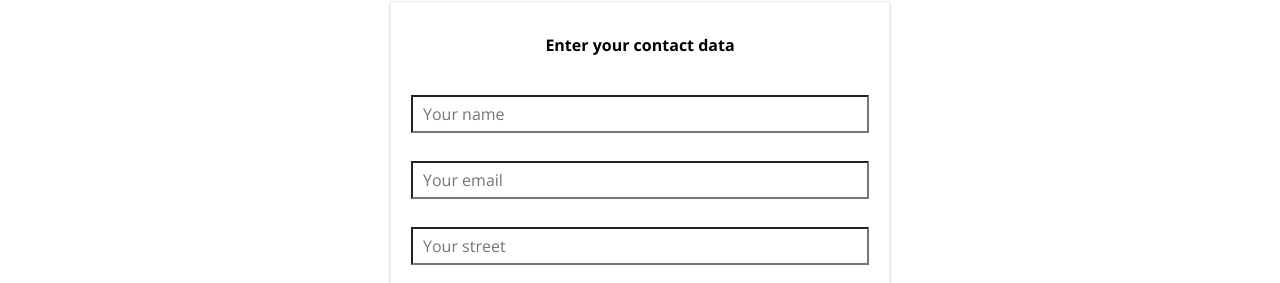
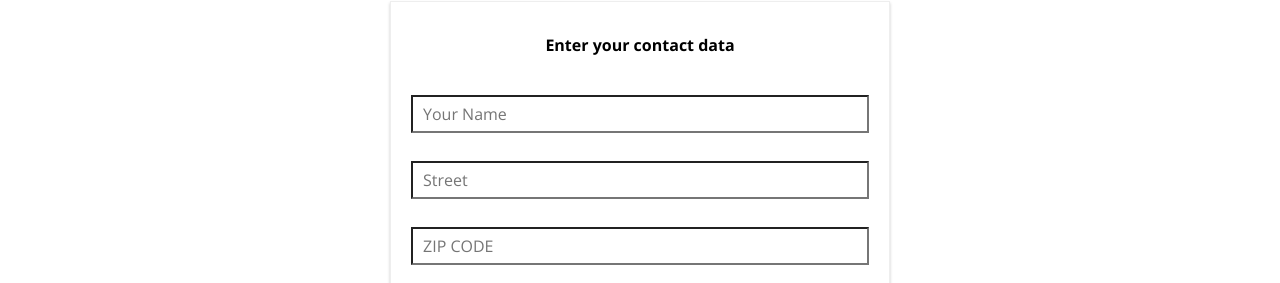
Before and after one commit to ionutale/burger-builder-reactjs, a React app: page /checkout in a window 1280 px wide. Both pictures are taken after a click on the button "CONTINUE". Shown: the part 517-800 px from the top of the page. Built offline with nearby package versions, Linux system fonts and the light colour scheme.

Commit message:
Setting Up a JS Config for the Form Dynamically Create Inputs based on JS Config

```diff
--- a/src/components/UI/Input/Input.js
+++ b/src/components/UI/Input/Input.js
@@ -2,14 +2,35 @@
 import classes from './Input.css'
 const Input = (props) => {
     let inputElement = null;
-    switch (props.inputtype) {
+    switch (props.elementType) {
         case('input'):
-            inputElement = <input className={classes.InputElement} {...props}/>
+            inputElement = <input
+            className={classes.InputElement}
+            {...props.elementConfig}
+            value={props.value}/>
+            break
+
         case('textArea'):
-            inputElement = <textarea className={classes.InputElement} {...props}/>
+            inputElement = <textarea
+            className={classes.InputElement}
+            {...props.elementConfig}
+            value={props.value}/>
+            break
+
+        case('select'):
+            inputElement = <textarea
+            className={classes.InputElement}
+            {...props.elementConfig}
+            value={props.value}/>
+            break
 
         default:
-        inputElement = <input className={classes.InputElement} {...props}/>
+        inputElement = <input
+        className={classes.InputElement}
+        {...props.elementConfig}
+        value={props.value}/>
+        break
+
     }
    return (
     <div className={classes.Input}>
--- a/src/containers/Checkout/ContactData/ContactData.js
+++ b/src/containers/Checkout/ContactData/ContactData.js
@@ -7,11 +7,49 @@
 
 class ContactData extends Component {
     state = {
-        name: '',
-        email: '',
-        address: {
-            street: '',
-            postaCode: ''
+        orderForm: {
+                name: {
+                    elementType: 'input',
+                    elementConfig: {
+                        type: 'text',
+                        placeholder: 'Your Name'
+                    }
+                },
+                street: {
+                    elementType: 'input',
+                    elementConfig: {
+                        type: 'text',
+                        placeholder: 'Street'
+                    }
+                },
+                zipCode: {
+                    elementType: 'input',
+                    elementConfig: {
+                        type: 'text',
+                        placeholder: 'ZIP CODE'
+                    }
+                },
+                country: {
+                    elementType: 'input',
+                    elementConfig: {
+                        type: 'text',
+                        placeholder: 'Country'
+                    }
+                },
+                email:{
+                    elementType: 'input',
+                    elementConfig: {
+                        type: 'email',
+                        placeholder: 'Email'
+                    }
+                },
+                deliveryMode: {
+                    elementType: 'select',
+                    elementConfig: {
+                        options: [{value: 'fastest', displayValue: 'Fastest'},
+                                {value: 'cheapest', displayValue: 'Cheapest'}]
+                    }
+                }
         },
         loading: false
     }
@@ -48,17 +86,31 @@
     }
 
     render() {
+        const formElementsArray = []
+        for (let key in this.state.orderForm) {
+            formElementsArray.push({
+                id: key,
+                config: this.state.orderForm[key],
+            })
+        }
+        console.log(formElementsArray)
         let form = (
-        <form>
-            <Input inputtype="input" type="text" name="name" placeholder="Your name" />
-            <Input inputtype="input" type="email" name="email" placeholder="Your email" />
-            <Input inputtype="input" type="text" name="street" placeholder="Your street" />
-            <Input inputtype="input" type="text" name="postalCode" placeholder="Your postalCode" />
-            <Button
-            btnType="Success"
-            clicked={this.orderHnadler}
-            >ORDER</Button>
-        </form>)
+            <form>
+                {formElementsArray.map(formElement => {
+                    return <Input
+                    key={formElement.id}
+                    elementType={formElement.config.elementType}
+                    elementConfig={formElement.config.elementConfig}
+                    value={formElement.config.value}
+                    />
+                })}
+                <Button
+                btnType="Success"
+                clicked={this.orderHnadler}
+                >ORDER</Button>
+            </form>
+        )
+
         if ( this.state.loading ) {
             form = ( <Spinner /> )
         }
--- a/src/containers/Orders/Orders.js
+++ b/src/containers/Orders/Orders.js
@@ -2,7 +2,7 @@
 import Order from '../../components/Order/Order';
 import Axios from '../../Axios-orders';
 import withErrorHandler from '../../hoc/withErrorHandler/withErrorHandler'
-import Spinner from '../../components/UI/Spinner/Spinner';
+
 class Orders extends Component {
     state = {
         orders: [],
@@ -30,12 +30,6 @@
     }
 
     render() {
-        let ordersArr = (
-            <Spinner />
-        )
-        if (this.state.loading) {
-
-        }
 
         return (
             <div>
```
